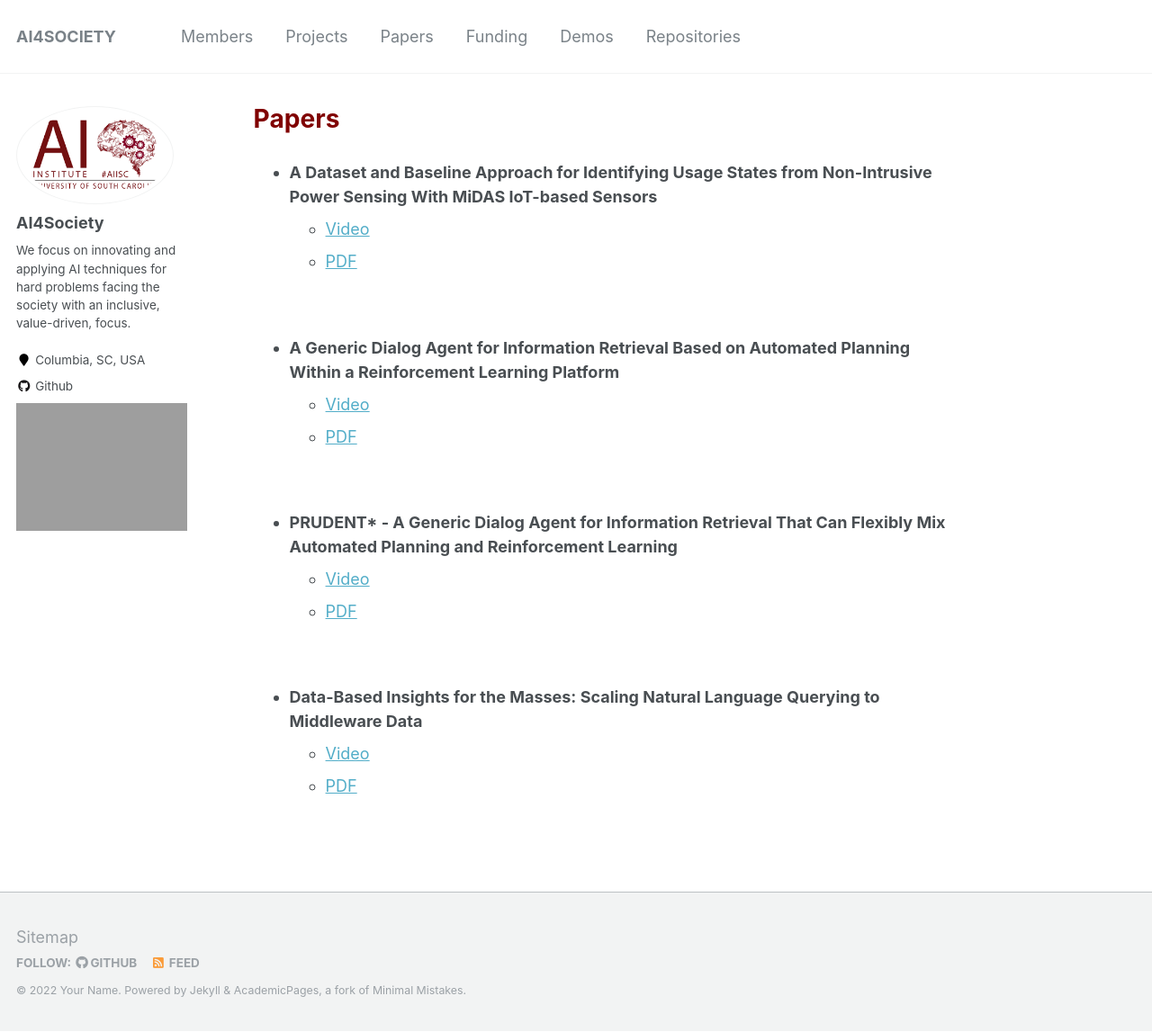
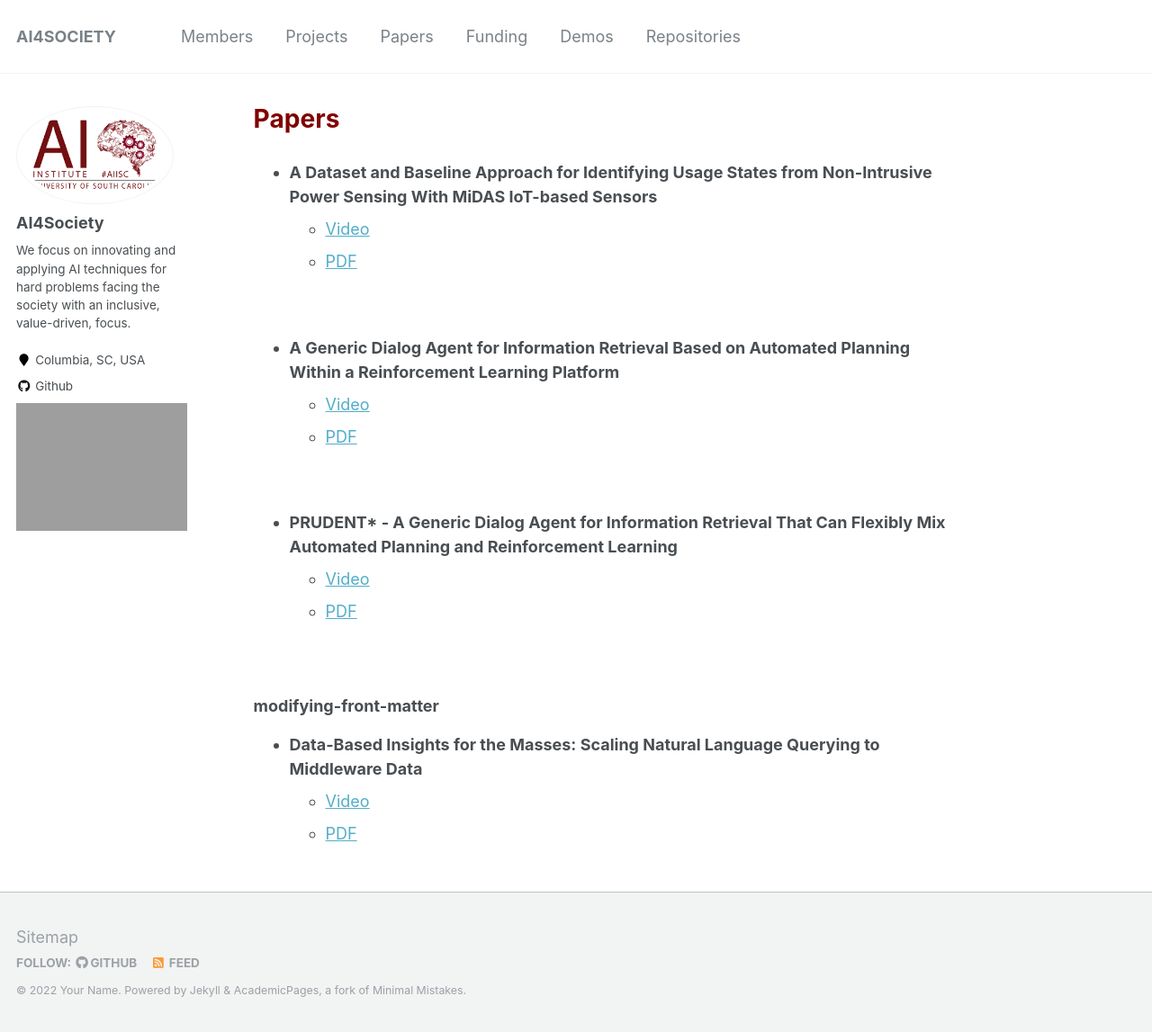
Before and after one commit to likitha-9/ai4society.github.io, a Jekyll site: the page built from _pages/papers.md, in a window 1280 px wide and 1147 px high. Shown: the whole window at 90% size. Built offline with Jekyll 4.4.1, drawn with Linux system fonts in a browser that asks for light colours.

```diff
--- a/_pages/papers.md
+++ b/_pages/papers.md
@@ -23,6 +23,7 @@
    - [Video](https://www.youtube.com/watch?v=-0aKDVoEGvs)
    - [PDF](https://dl.acm.org/doi/10.1145/3514094.3534174)
 <p>&nbsp;</p>
+### modifying-front-matter
 - <span style>**Data-Based Insights for the Masses: Scaling Natural Language Querying to Middleware Data**</span>
    - [Video](https://www.youtube.com/watch?v=-0aKDVoEGvs)
    - [PDF](https://dl.acm.org/doi/10.1145/3514094.3534174)
```
